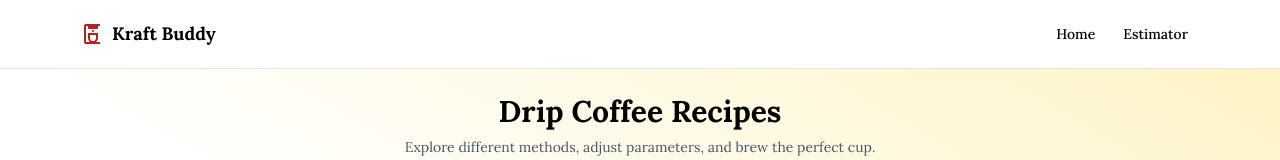
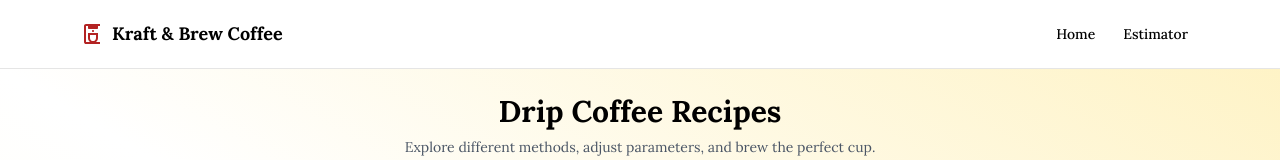
Before and after one commit to kaungmyatmindfulness/coffee-recipe, a Next.js app: page / in a window 1280 px wide. Shown: the top 160 px of the page. Built offline with nearby package versions, Linux system fonts and the light colour scheme.

Commit message:
feat: new name

```diff
--- a/src/app/layout.tsx
+++ b/src/app/layout.tsx
@@ -19,17 +19,17 @@ const font = Lora({
 
 export const metadata: Metadata = {
 	title: {
-		default: "Kraft Buddy",
-		template: "%s | Kraft Buddy",
+		default: "Kraft & Brew Coffee",
+		template: "%s | Kraft & Brew Coffee",
 	},
 	description:
-		"Enhance your coffee experience with Kraft Buddy – your go-to guide for V60 brewing, flavor estimation, and expert coffee tips & tricks.",
+		"Enhance your coffee experience with Kraft & Brew Coffee – your go-to guide for V60 brewing, flavor estimation, and expert coffee tips & tricks.",
 
 	openGraph: {
-		title: "Kraft Buddy",
+		title: "Kraft & Brew Coffee",
 		description:
-			"Kraft Buddy is your coffee companion for V60 recipes, flavor estimation, and expert tips. Perfect your brewing process and explore new coffee tricks for a delicious cup every time.",
-		siteName: "Kraft Buddy",
+			"Kraft & Brew Coffee is your coffee companion for V60 recipes, flavor estimation, and expert tips. Perfect your brewing process and explore new coffee tricks for a delicious cup every time.",
+		siteName: "Kraft & Brew Coffee",
 		locale: "en_US",
 		type: "website",
 		images: [
@@ -37,15 +37,15 @@ export const metadata: Metadata = {
 				url: "/v60-social-cover.jpg",
 				width: 1200,
 				height: 630,
-				alt: "Kraft Buddy - V60 Drip Coffee Setup with Cup",
+				alt: "Kraft & Brew Coffee - V60 Drip Coffee Setup with Cup",
 			},
 		],
 	},
 	twitter: {
 		card: "summary_large_image",
-		title: "Kraft Buddy - Brew Coffee Better",
+		title: "Kraft & Brew Coffee - Brew Coffee Better",
 		description:
-			"Discover V60 brewing, flavor estimations, and coffee tips & tricks with Kraft Buddy – the ultimate coffee companion.",
+			"Discover V60 brewing, flavor estimations, and coffee tips & tricks with Kraft & Brew Coffee – the ultimate coffee companion.",
 	},
 };
 
@@ -65,12 +65,12 @@ export default function RootLayout({
 						<h1 className="flex items-center gap-2 text-lg font-bold">
 							<Image
 								src="/favicon.svg"
-								alt="Kraft Buddy Icon"
+								alt="Kraft & Brew Coffee Icon"
 								width={24}
 								height={24}
 								className="h-6 w-6"
 							/>
-							Kraft Buddy
+							Kraft & Brew Coffee
 						</h1>
 						<NavigationMenu>
 							<NavigationMenuList>
```
